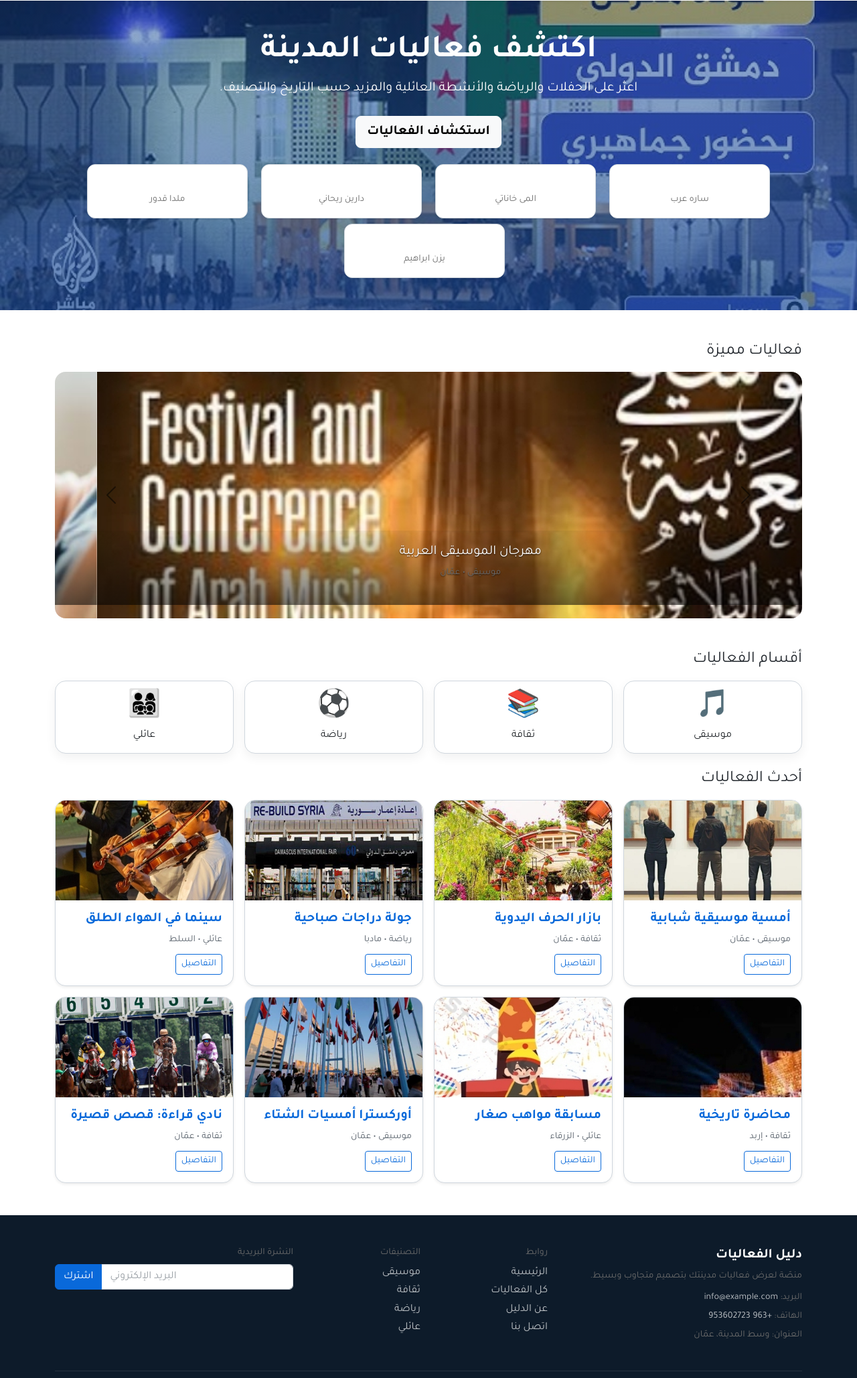
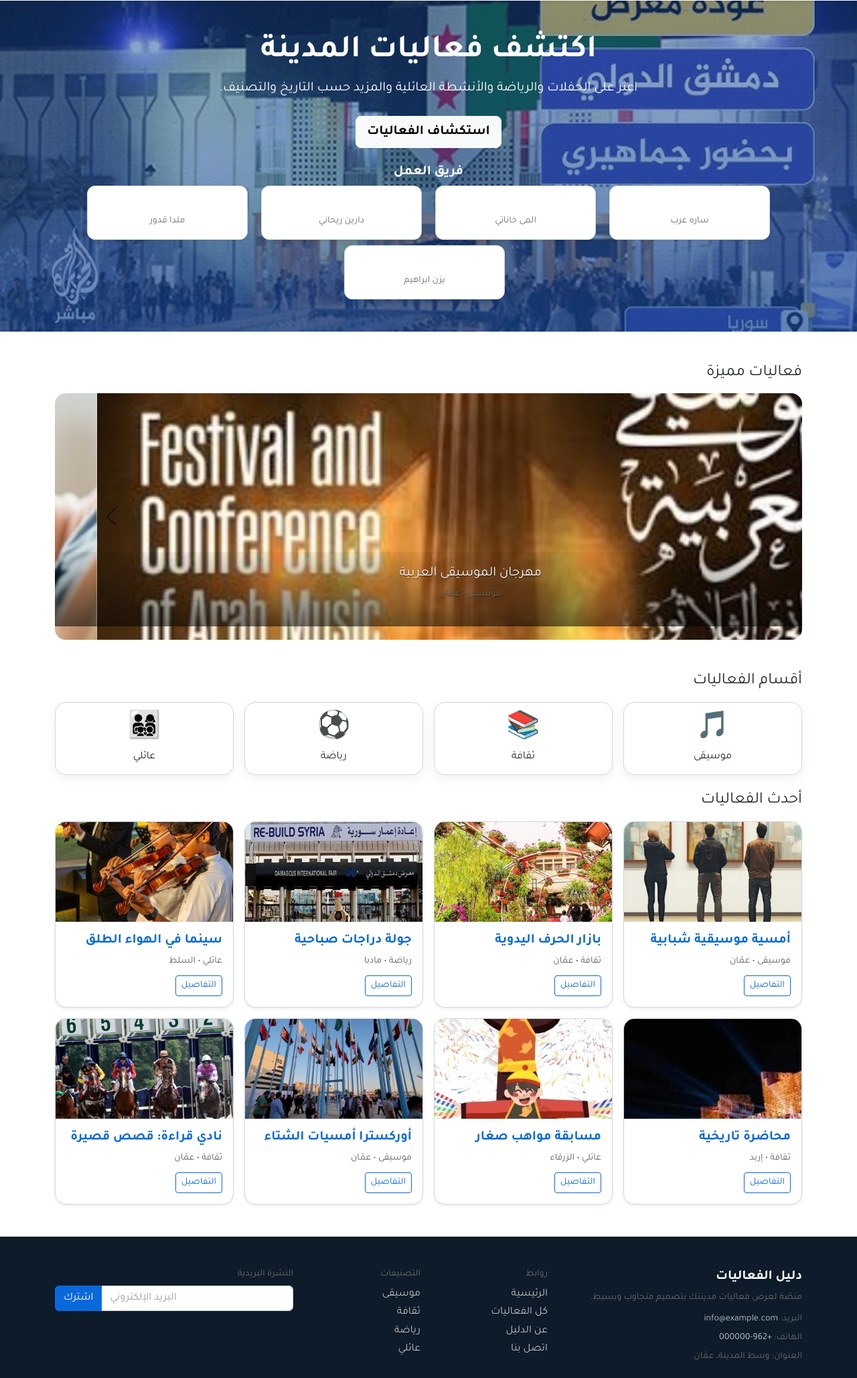
Before and after one commit to studantF24/my-html-project, a plain HTML site: page index.html in a window 1280 px wide. Shown: the part 59-2116 px from the top of the page at 67% size. Drawn offline with nearby package versions, Linux system fonts and the light colour scheme.

Commit message:
Update index.html

```diff
--- a/index.html
+++ b/index.html
@@ -39,13 +39,9 @@
                     </li>
                 </ul>
                 <div class="d-flex align-items-center gap-2 ms-lg-3">
-                    <button id="langAr" type="button" class="btn btn-sm btn-outline-secondary"
-                        aria-label="العربية">ع</button>
-                    <button id="langEn" type="button" class="btn btn-sm btn-outline-secondary"
-                        aria-label="English">EN</button>
-                    <button id="themeToggle" type="button" class="btn btn-sm btn-outline-secondary"
-                        aria-label="Theme">☾</button>
-                </div>
+                    <button id="langAr" type="button" class="btn btn-sm btn-outline-secondary" aria-label="العربية">ع</button>
+                    <button id="langEn" type="button" class="btn btn-sm btn-outline-secondary" aria-label="English">EN</button>
+                <button id="themeToggle" type="button" class="btn btn-sm btn-outline-secondary" aria-label="Theme">☾</button></div>
             </div>
         </div>
     </nav>
@@ -57,7 +53,8 @@
             <p class="lead mb-4" data-i18n="hero.subtitle">استكشف، صفِّ حسب التصنيف والتاريخ، وتابع أبرز الأحداث القادمة
             </p>
             <a href="events.html" class="btn btn-light btn-lg fw-semibold" data-i18n="hero.cta">استكشاف الفعاليات</a>
-            <div id="teamNames" class="mt-4 d-flex flex-wrap justify-content-center gap-2"></div>
+        <h2 class="h5 mt-4 mb-2 fw-bold">فريق العمل</h2>
+            <div id="teamNames" class="d-flex flex-wrap justify-content-center gap-2"></div>
         </div>
     </header>
 
@@ -258,8 +255,8 @@
                     <ul class="list-unstyled small">
                         <li class="mb-1">البريد: <a class="link-light link-opacity-75"
                                 href="mailto:info@example.com">info@example.com</a></li>
-                        <li class="mb-1">الهاتف: <a class="link-light link-opacity-75" href="tel:+962000000">+963
-                                953602723</a></li>
+                        <li class="mb-1">الهاتف: <a class="link-light link-opacity-75"
+                                href="tel:+962000000">+962-000000</a></li>
                         <li class="mb-1">العنوان: وسط المدينة، عمّان</li>
                     </ul>
                 </div>
```
